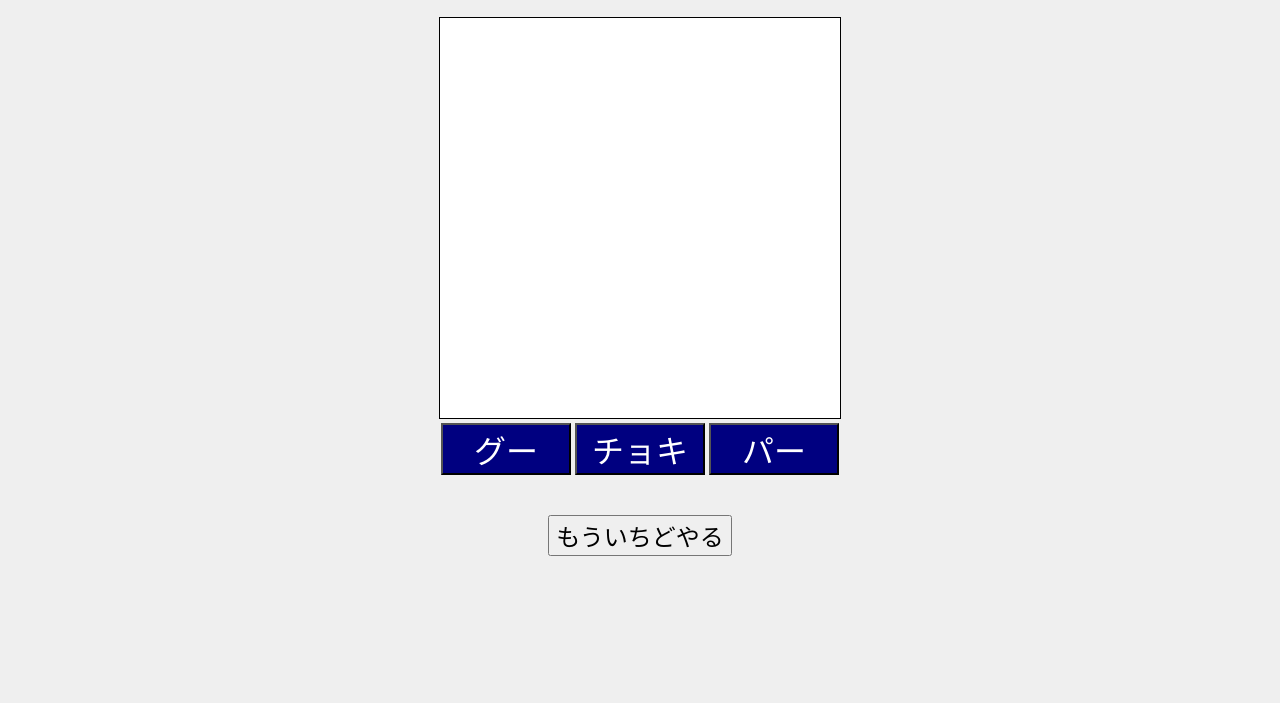
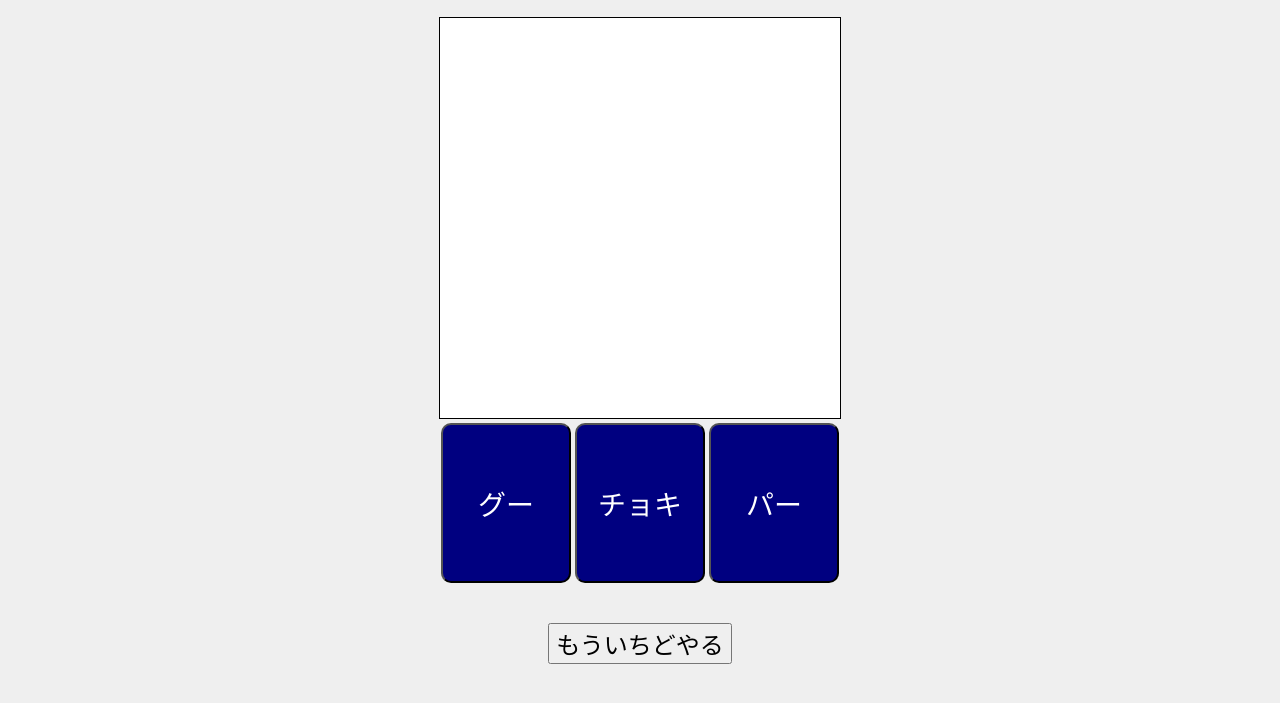
Before and after one commit to dieskay-coder/janken_basic, a plain HTML site: page index.html in a window 1280 px wide. Shown: the part 185-888 px from the top of the page. Before the commit the page ends 800 px from the top, so only its background shows below. Drawn offline with Linux system fonts and the light colour scheme.

Commit message:
Update stylesheet.css

```diff
--- a/stylesheet.css
+++ b/stylesheet.css
@@ -22,11 +22,17 @@ canvas {
 
 #rock, #scissors, #paper {
   width:130px;
-  font-size: 32px;
+  height: 160px;
+  font-size: 28px;
+  border-radius: 10px;
   color: #fff;
   background:navy;
 }
 
+#rock:hover, #scissors:hover, #paper:hover {
+  opacity: 0.9;
+  cursor: pointer;
+}
 #restart {
   display: block;
   font-size: 24px;
```
